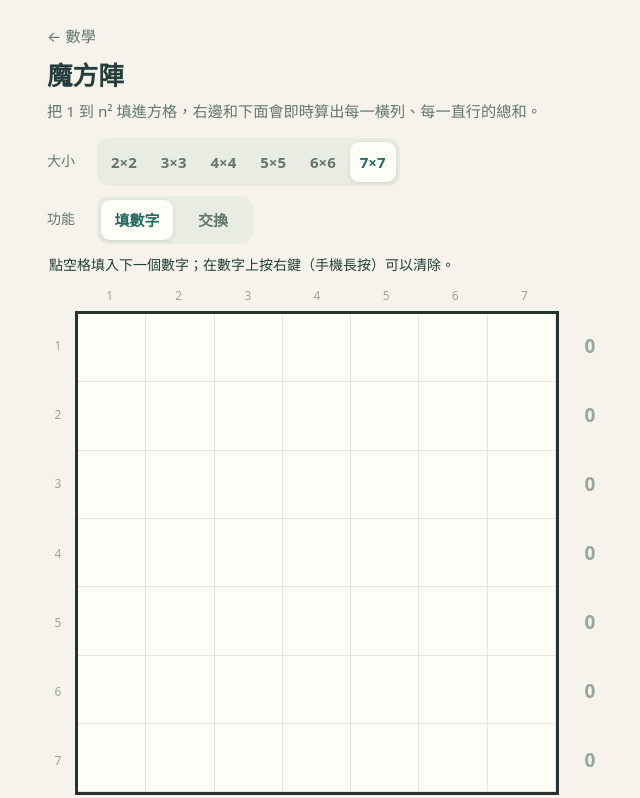
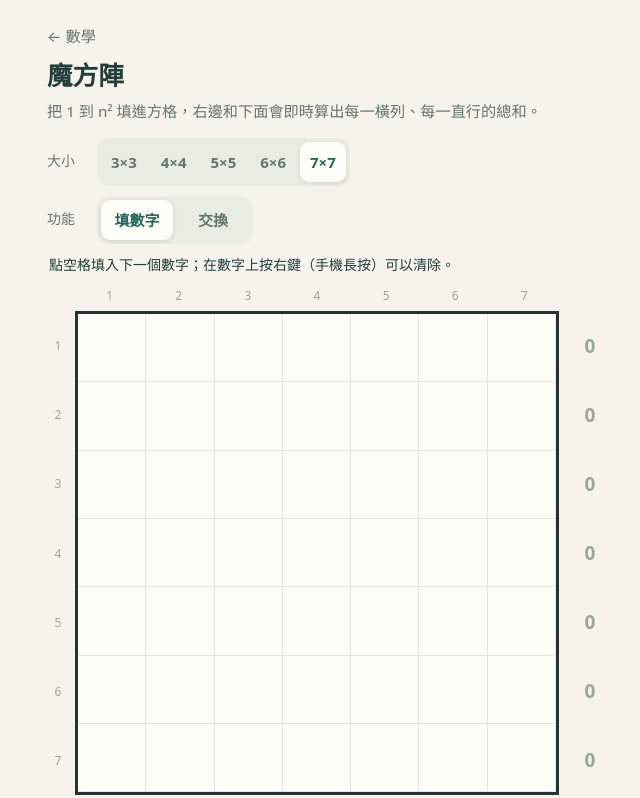
Before and after one commit to glennfriend/online-study-public, a plain HTML site: page math/2026-11-28-magic-square.html in a window 1280 px wide. Shown: the top 798 px of the page, without its empty margins (309-949 px from the left). Drawn offline with Linux system fonts and the light colour scheme.

Commit message:
Start magic square sizes at 3x3
Co-Authored-By: Claude Opus 5.5 <noreply@anthropic.com>

```diff
--- a/math/2026-11-28-magic-square.html
+++ b/math/2026-11-28-magic-square.html
@@ -168,7 +168,7 @@
         <tr><td>6×6</td><td>1～36</td><td>111</td></tr>
         <tr><td>7×7</td><td>1～49</td><td>175</td></tr>
       </table>
-      <p>2×2 的目標和是 5，但只有 1、2、3、4 四個數字，怎麼排都做不到——任何排法都至少有一條總和不是 5。</p>
+      <p>為什麼沒有 2×2？四格叫 a、b／c、d，每列每行都要是 5：a+b=5、a+c=5，相減得到 b=c，但數字不能重複，所以 2×2 一定排不出來。3×3 以上每一種大小都排得出來。</p>
     </details>
 
   </main>
@@ -176,7 +176,7 @@
   <script>
     'use strict';
     const $ = id => document.getElementById(id);
-    const MIN = 2, MAX = 7;
+    const MIN = 3, MAX = 7;
     const STORE = 'magic-square-v1';
 
     // ── 狀態：每種大小各留一份盤面，切換大小不會弄丟 ──
@@ -311,7 +311,7 @@
       } else if (mode === 'swap') {
         status.textContent = picked >= 0 ? `已選 ${b.cells[picked]}，再點另一格來交換（點同一格取消）。` : '點一個數字，再點另一格，兩格就會對調。';
       } else {
-        status.textContent = n === 2 ? '2×2 怎麼排都沒辦法讓每列、每行都一樣，試試看就知道為什麼。' : '點空格填入下一個數字；在數字上按右鍵（手機長按）可以清除。';
+        status.textContent = '點空格填入下一個數字；在數字上按右鍵（手機長按）可以清除。';
       }
       save();
     }
```
